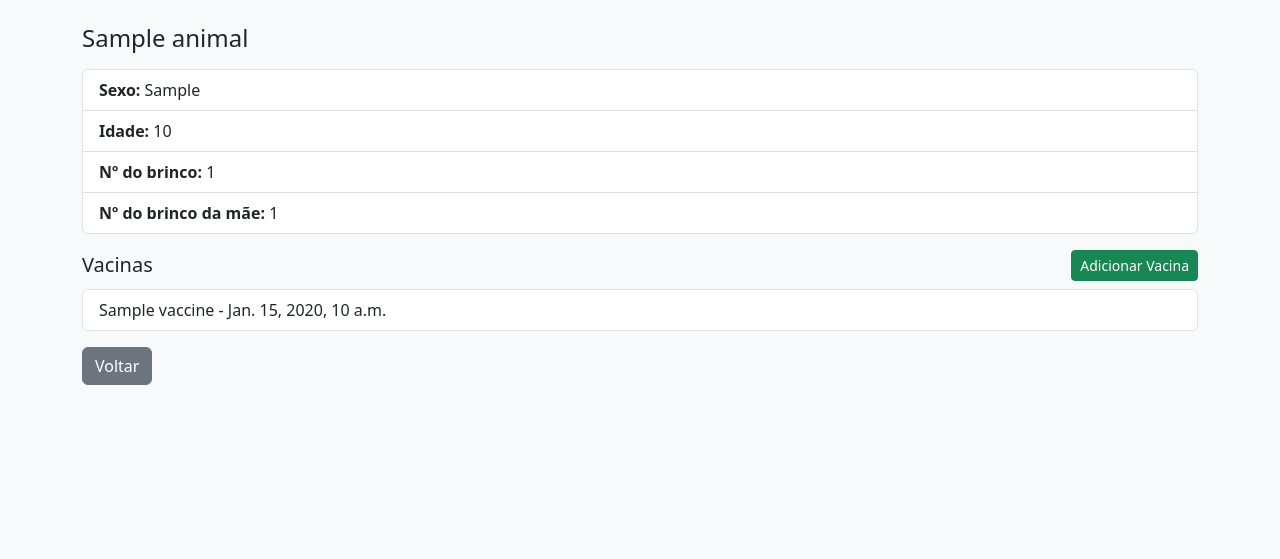
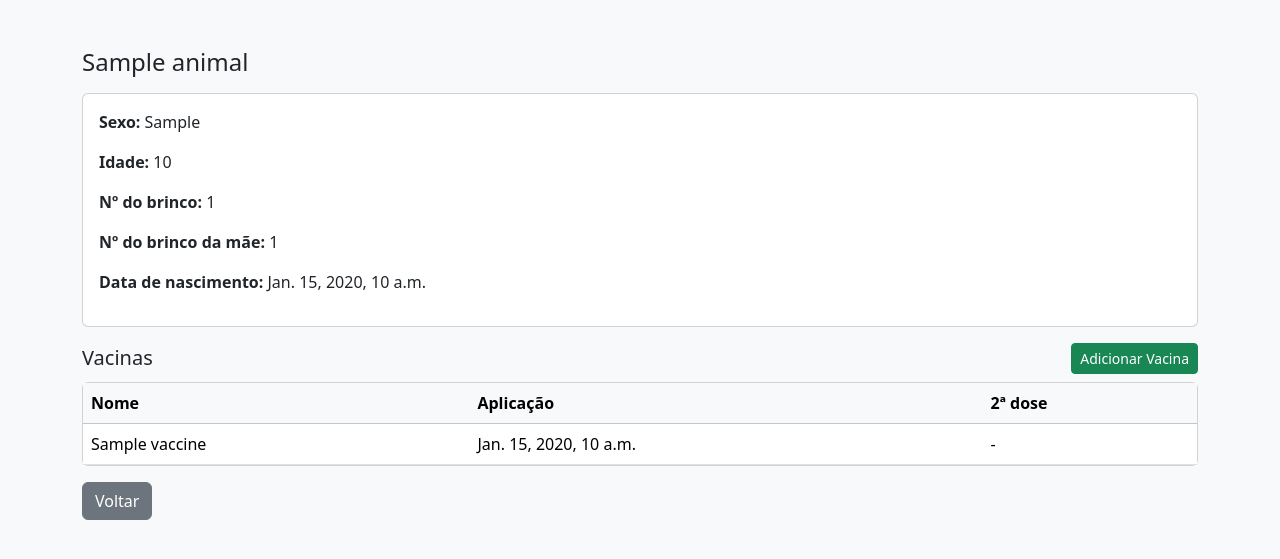
Before and after one commit to CristianoPirolli/Django-system, a Django app: template cadastro/templates/animal_detail.html in a window 1280 px wide. Shown: the part 56-615 px from the top of the page. Run offline with Django 4.2, Linux system fonts and the light colour scheme; the template is opened without the code that fills it: most values are stand-ins (such as "Sample title", 1, 10 or a date in 2020).

Commit message:
Tradução para português e campo de nascimento

```diff
--- a/cadastro/templates/animal_detail.html
+++ b/cadastro/templates/animal_detail.html
@@ -2,22 +2,42 @@
 {% block title %}{{ animal }}{% endblock %}
 {% block content %}
 <h1 class="h4 mb-3">{{ animal }}</h1>
-<ul class="list-group mb-3">
-    <li class="list-group-item"><strong>Sexo:</strong> {{ animal.get_sex_display }}</li>
-    <li class="list-group-item"><strong>Idade:</strong> {{ animal.age }}</li>
-    <li class="list-group-item"><strong>Nº do brinco:</strong> {{ animal.ear_tag_number }}</li>
-    <li class="list-group-item"><strong>Nº do brinco da mãe:</strong> {{ animal.mother_ear_tag_number }}</li>
-</ul>
+<div class="card mb-3">
+    <div class="card-body">
+        <p><strong>Sexo:</strong> {{ animal.get_sex_display }}</p>
+        <p><strong>Idade:</strong> {{ animal.age }}</p>
+        <p><strong>Nº do brinco:</strong> {{ animal.ear_tag_number }}</p>
+        <p><strong>Nº do brinco da mãe:</strong> {{ animal.mother_ear_tag_number }}</p>
+        <p><strong>Data de nascimento:</strong> {{ animal.birth_date }}</p>
+    </div>
+</div>
 <div class="d-flex justify-content-between align-items-center mb-2">
     <h2 class="h5 mb-0">Vacinas</h2>
     <a class="btn btn-sm btn-success" href="{% url 'vaccine_add' animal.pk %}">Adicionar Vacina</a>
 </div>
 {% if vaccines %}
-<ul class="list-group">
-    {% for vaccine in vaccines %}
-    <li class="list-group-item">{{ vaccine.name }} - {{ vaccine.application_date }}{% if vaccine.second_dose %} (2ª dose: {{ vaccine.second_dose_date }}){% endif %}</li>
-    {% endfor %}
-</ul>
+<div class="card">
+    <div class="card-body p-0">
+        <table class="table mb-0">
+            <thead class="table-light">
+                <tr>
+                    <th>Nome</th>
+                    <th>Aplicação</th>
+                    <th>2ª dose</th>
+                </tr>
+            </thead>
+            <tbody>
+                {% for vaccine in vaccines %}
+                <tr>
+                    <td>{{ vaccine.name }}</td>
+                    <td>{{ vaccine.application_date }}</td>
+                    <td>{% if vaccine.second_dose %}{{ vaccine.second_dose_date }}{% else %}-{% endif %}</td>
+                </tr>
+                {% endfor %}
+            </tbody>
+        </table>
+    </div>
+</div>
 {% else %}
 <p>Nenhuma vacina registrada.</p>
 {% endif %}
--- a/cadastro/templates/animal_form.html
+++ b/cadastro/templates/animal_form.html
@@ -1,8 +1,10 @@
 {% extends 'base.html' %}
 {% block title %}Novo Animal{% endblock %}
 {% block content %}
+<div class="card shadow-sm">
+    <div class="card-body">
         <h1 class="h4 mb-4">Novo Animal</h1>
-<form method="post" class="mb-3">
+        <form method="post">
             {% csrf_token %}
             {{ form.as_p }}
             <div class="mt-3">
@@ -10,4 +12,6 @@
                 <a class="btn btn-secondary" href="{% url 'animal_list' %}">Voltar</a>
             </div>
         </form>
+    </div>
+</div>
 {% endblock %}
--- a/cadastro/templates/base.html
+++ b/cadastro/templates/base.html
@@ -1,9 +1,10 @@
 <!DOCTYPE html>
-<html lang="pt-br">
+<html lang="pt-BR">
 <head>
     <meta charset="utf-8">
+    <meta name="viewport" content="width=device-width, initial-scale=1">
     <title>{% block title %}Cadastro Bovino{% endblock %}</title>
-    <link rel="stylesheet" href="https://cdn.jsdelivr.net/npm/bootstrap@5.3.2/dist/css/bootstrap.min.css">
+    <link rel="stylesheet" href="https://cdn.jsdelivr.net/npm/bootstrap@5.3.3/dist/css/bootstrap.min.css">
 </head>
 <body class="bg-light">
 <nav class="navbar navbar-expand-lg navbar-dark bg-primary mb-4">
@@ -11,8 +12,9 @@
         <a class="navbar-brand" href="{% url 'animal_list' %}">Cadastro Bovino</a>
     </div>
 </nav>
-<div class="container">
+<main class="container py-4">
     {% block content %}{% endblock %}
-</div>
+</main>
+<script src="https://cdn.jsdelivr.net/npm/bootstrap@5.3.3/dist/js/bootstrap.bundle.min.js"></script>
 </body>
 </html>
--- a/cadastro/templates/vaccine_form.html
+++ b/cadastro/templates/vaccine_form.html
@@ -1,8 +1,10 @@
 {% extends 'base.html' %}
 {% block title %}Nova Vacina{% endblock %}
 {% block content %}
+<div class="card shadow-sm">
+    <div class="card-body">
         <h1 class="h4 mb-4">Nova Vacina para {{ animal }}</h1>
-<form method="post" class="mb-3">
+        <form method="post">
             {% csrf_token %}
             {{ form.as_p }}
             <div class="mt-3">
@@ -10,4 +12,6 @@
                 <a class="btn btn-secondary" href="{% url 'animal_detail' animal.pk %}">Voltar</a>
             </div>
         </form>
+    </div>
+</div>
 {% endblock %}
```
Also changed, not shown: cadastro/forms.py (+15 -1 lines), cadastro/models.py (+10 -9 lines), cadastro/templates/animal_list.html (+24 -5 lines), README.md. Lines whose indentation alone changed are shown as unchanged.
